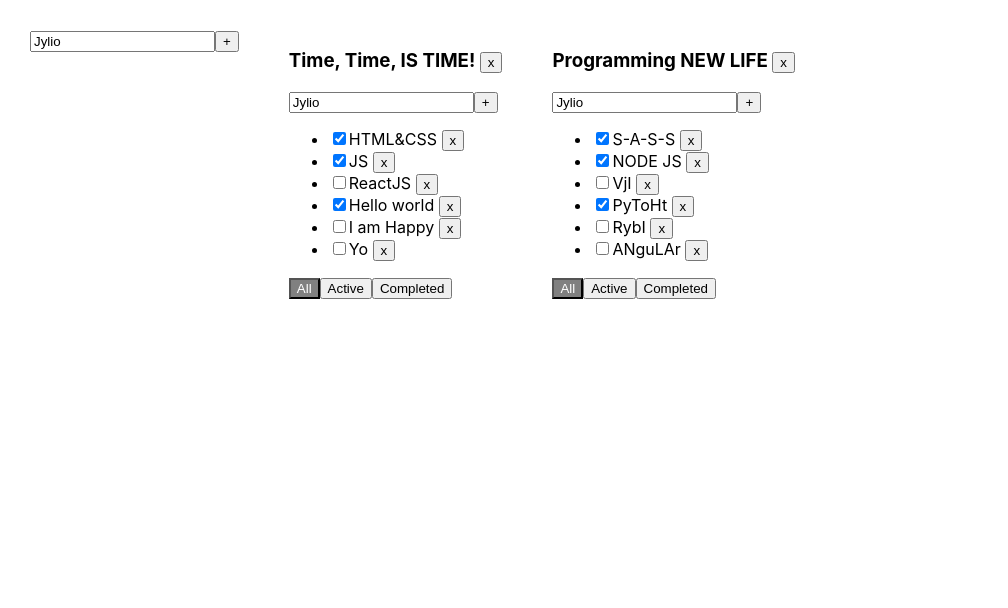
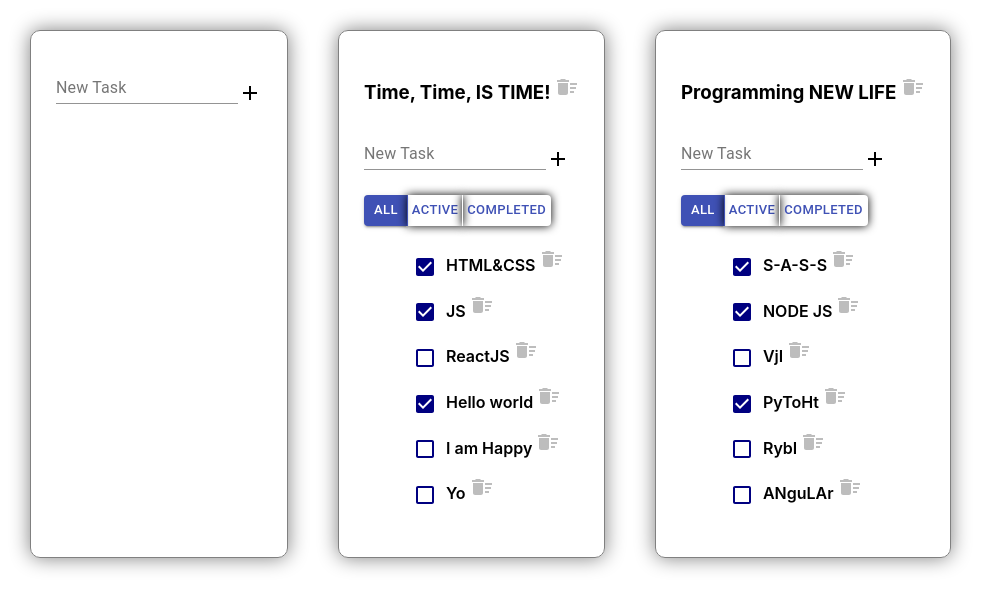
Before and after one commit to ZubkovAC/02, a React (Create React App) app: page / in a window 1280 px wide. Shown: the top 608 px of the page, without its empty margins (0-1008 px from the left). Built offline with nearby package versions, Linux system fonts and the light colour scheme.

Commit message:
Todolist-07

```diff
--- a/package.json
+++ b/package.json
@@ -3,6 +3,8 @@
   "version": "0.1.0",
   "private": true,
   "dependencies": {
+    "@material-ui/core": "^4.11.3",
+    "@material-ui/icons": "^4.11.2",
     "@testing-library/jest-dom": "^4.2.4",
     "@testing-library/react": "^9.3.2",
     "@testing-library/user-event": "^7.1.2",
--- a/src/AddItemForm.tsx
+++ b/src/AddItemForm.tsx
@@ -1,15 +1,16 @@
 import React, {ChangeEvent, KeyboardEvent, useState} from "react";
-
+import {TextField} from "@material-ui/core";
+import {Add} from "@material-ui/icons";
 
 type AddItemFormPropsType = {
-    addTitle:(title:string)=>void
+    addTitle: (title: string) => void
 }
 
 
-export const AddItemForm =(props:AddItemFormPropsType)=> {
+export const AddItemForm = (props: AddItemFormPropsType) => {
 
-    const [error,setError]=useState<string | null>(null)
-    const [addTitle, setAddTitle] = useState('Jylio')
+    const [error, setError] = useState<string | null>(null)
+    const [addTitle, setAddTitle] = useState('')
 
     const inputOnChange = (e: ChangeEvent<HTMLInputElement>) => {
         setAddTitle(e.currentTarget.value)
@@ -20,10 +21,10 @@ export const AddItemForm =(props:AddItemFormPropsType)=> {
     }
 
     const addItem = () => {
-        if (addTitle.trim() !==''){
+        if (addTitle.trim() !== '') {
             props.addTitle(addTitle)
             setAddTitle('')
-        }else{
+        } else {
             setError('Title is required')
         }
     }
@@ -31,15 +32,20 @@ export const AddItemForm =(props:AddItemFormPropsType)=> {
     return (
         <div>
             <div>
-            <input
+                <TextField
+
+                    id="standard-textarea"
+                    label="New Task"
+                    placeholder=""
+                    multiline
                     value={addTitle}
                     onChange={inputOnChange}
                     onKeyPress={inputOnKeyPress}
                 />
-            <button
+                <Add style={{marginTop:'25px'}}
                     onClick={addItem}
                 > +
-            </button>
+                </Add>
             </div>
             {
                 error ? <div>{error}</div> : ''
--- a/src/App.css
+++ b/src/App.css
@@ -1,12 +1,25 @@
 .App {
   padding: 30px;
   display: flex;
+  font-weight: 600;
 }
 
 .App > div {
   margin-right: 50px;
+  border: 1px solid gray;
+  padding: 25px;
+  border-radius: 10px;
+  box-shadow:0px 0px 20px 0px grey;
+
 }
 .color {
-  background-color: grey;
+  background-color: navy;
   color:white;
 }
+button{
+  margin-left: 20px;
+  box-shadow:0px 0px 10px 0px black;
+}
+input{
+  font-weight: 600;
+}
--- a/src/App.tsx
+++ b/src/App.tsx
@@ -3,6 +3,7 @@ import './App.css';
 import {Todolist} from './Todolist';
 import { v1 } from 'uuid';
 import {AddItemForm} from "./AddItemForm";
+
 
 
 type TodolistsType = {
@@ -128,6 +129,7 @@ const App = () => {
                     }
 
                     return(
+
                         <Todolist
                             id={t.id}
                             key={t.id}
@@ -146,7 +148,6 @@ const App = () => {
                     )
                 })
             }
-
         </div>
     );
 }
--- a/src/Todolist.tsx
+++ b/src/Todolist.tsx
@@ -2,6 +2,9 @@ import React, {ChangeEvent} from 'react';
 import {TaskType} from "./App";
 import {AddItemForm} from "./AddItemForm";
 import {EditableSpan} from "./EditableSpan";
+import {Button, ButtonGroup, Checkbox} from "@material-ui/core";
+import {DeleteSweep} from "@material-ui/icons";
+
 
 
 type PropsType = {
@@ -36,11 +39,19 @@ export const Todolist =  (props:PropsType) => {
 
     return <div>
         <h3>
-            <EditableSpan  onChange={newTitleTodolist} title={props.title}/><button onClick={()=>{props.removeTodolist(props.id)}}>x</button>
+            <EditableSpan  onChange={newTitleTodolist} title={props.title}/><DeleteSweep  color="disabled" onClick={()=>{props.removeTodolist(props.id)}}>x</DeleteSweep>
         </h3>
 
         <AddItemForm  addTitle={addTasks}/>
 
+
+        <div style={{paddingTop:'20px'}}>
+            <ButtonGroup color="primary" size="small" aria-label="small primary button group" >
+                <Button  variant={props.filter === 'all'? 'contained' : 'text' } color="primary"  onClick={buttonOnClickFilterAll}>All</Button>
+                <Button  variant={props.filter === 'active'? 'contained' : 'text' } color="primary"  onClick={buttonOnClickFilterActive}>Active</Button>
+                <Button  variant={props.filter === 'completed'? 'contained' : 'text' } color="primary"  onClick={buttonOnClickFilterCompleted}>Completed</Button>
+            </ButtonGroup>
+        </div>
 
         <ul>
             {
@@ -51,23 +62,18 @@ export const Todolist =  (props:PropsType) => {
                         props.newTitleTask(title,props.id,t.id)
                     }
 
+                    return <div key={t.id}>
 
-                    return <li key={t.id}>
-                        <input type="checkbox" onChange={taskPosition} checked={t.isDone}/>
+                        <Checkbox style={{color:'navy'}} onChange={taskPosition} checked={t.isDone}/>
                         <EditableSpan  onChange={newTitleTask} title={t.title}/>
 
-                    <button onClick={() => {
+                    <DeleteSweep  style={{marginTop:'5px'}}  color="disabled" onClick={() => {
                         props.removeTask(t.id,props.id)
-                    }}>x</button>
-                </li>
+                    }}>x</DeleteSweep>
+                </div>
                 })
             }
+        </ul>
 
-        </ul>
-        <div>
-            <button className={props.filter === 'all'? 'color':''} onClick={buttonOnClickFilterAll}>All</button>
-            <button className={props.filter === 'active'? 'color':''} onClick={buttonOnClickFilterActive}>Active</button>
-            <button className={props.filter === 'completed'? 'color':''} onClick={buttonOnClickFilterCompleted}>Completed</button>
-        </div>
     </div>
 }
```
Also changed, not shown: 1 other file (tests, documents, lock files or other folders). Lines whose indentation alone changed are shown as unchanged.
